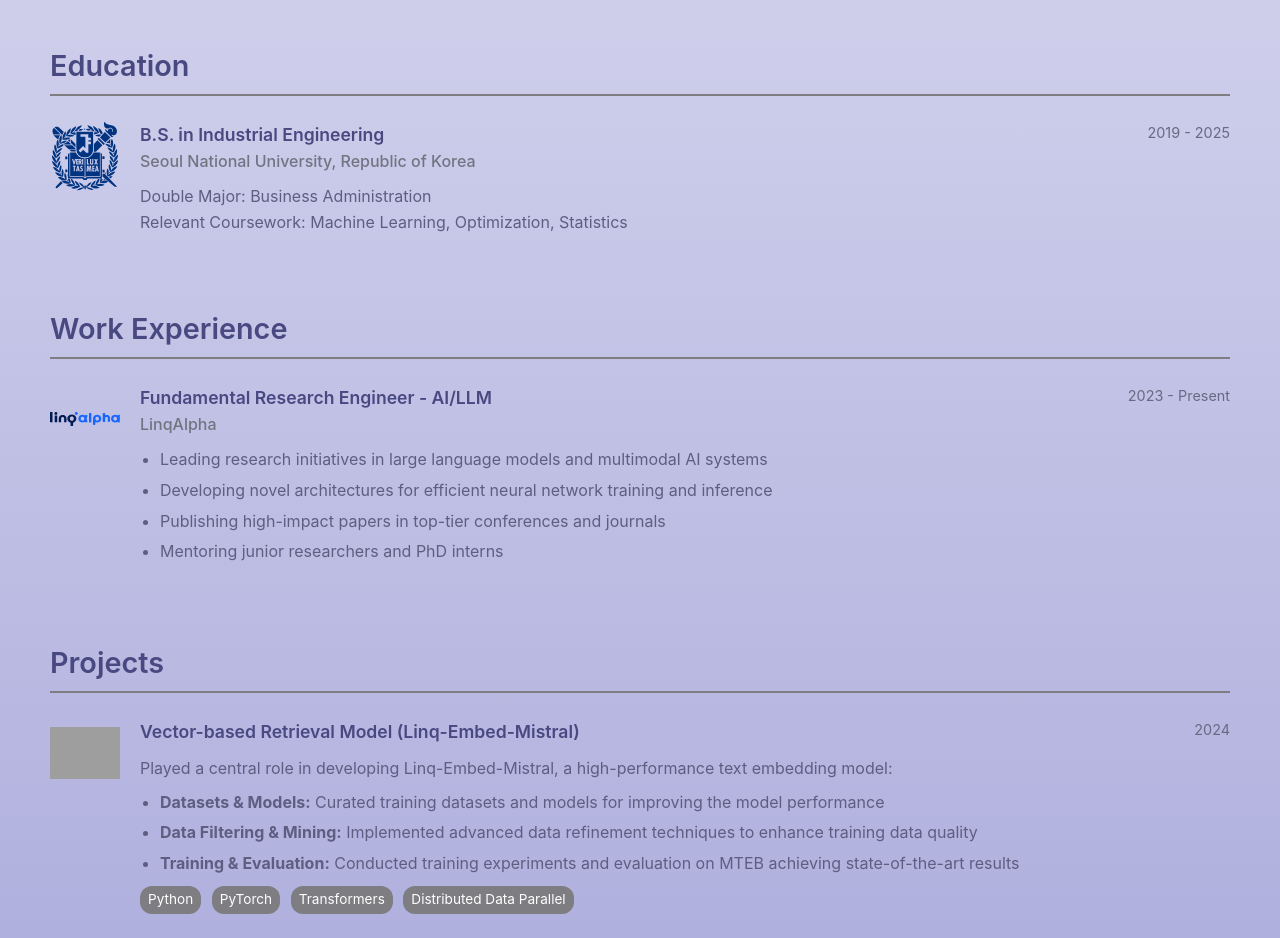
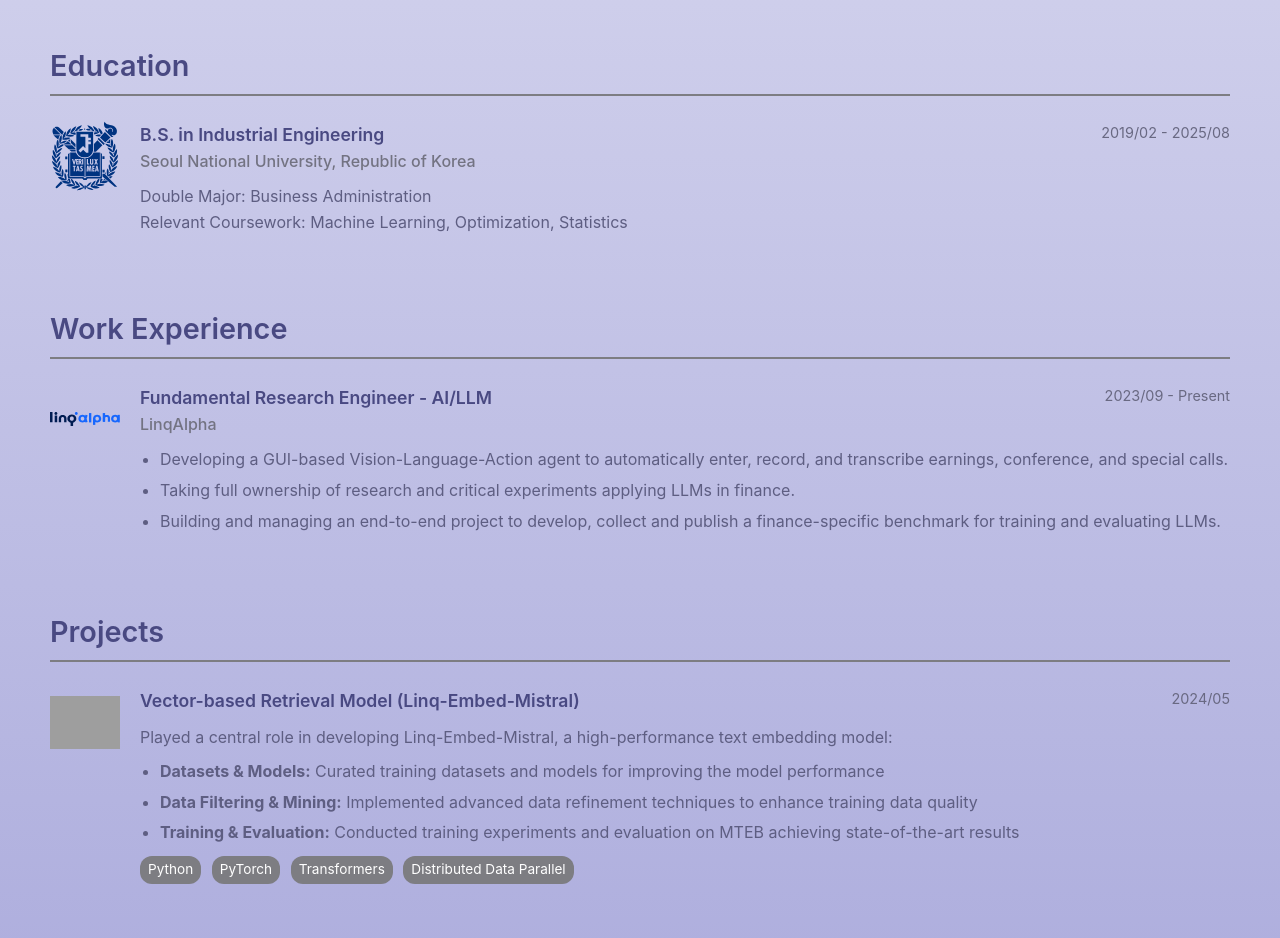
Before and after one commit to JiH00nKw0n/ji00nkw0n.github.io, a plain HTML site: page index.html in a window 1280 px wide. Shown: the part 1160-2098 px from the top of the page. Drawn offline with Linux system fonts and the light colour scheme; grey boxes are pictures that could not be loaded.

Commit message:
update work experience

```diff
--- a/index.html
+++ b/index.html
@@ -436,7 +436,7 @@
                         <div class="item-title">B.S. in Industrial Engineering</div>
                         <div class="item-institution">Seoul National University, Republic of Korea</div>
                     </div>
-                    <div class="item-date">2019 - 2025</div>
+                    <div class="item-date">2019/02 - 2025/08</div>
                 </div>
                 <div class="item-description">
                     Double Major: Business Administration<br>
@@ -455,14 +455,13 @@
                         <div class="item-title">Fundamental Research Engineer - AI/LLM</div>
                         <div class="item-company">LinqAlpha</div>
                     </div>
-                    <div class="item-date">2023 - Present</div>
+                    <div class="item-date">2023/09 - Present</div>
                 </div>
                 <div class="item-description">
                     <ul>
-                        <li>Leading research initiatives in large language models and multimodal AI systems</li>
-                        <li>Developing novel architectures for efficient neural network training and inference</li>
-                        <li>Publishing high-impact papers in top-tier conferences and journals</li>
-                        <li>Mentoring junior researchers and PhD interns</li>
+                        <li>Developing a GUI-based Vision-Language-Action agent to automatically enter, record, and transcribe earnings, conference, and special calls.</li>
+                        <li>Taking full ownership of research and critical experiments applying LLMs in finance.</li>
+                        <li>Building and managing an end-to-end project to develop, collect and publish a finance-specific benchmark for training and evaluating LLMs.</li>
                     </ul>
                 </div>
             </div>
@@ -476,7 +475,7 @@
                 <img src="https://framerusercontent.com/images/hR0zBf3gaEChVdowK2MBsfMrwHc.png?scale-down-to=2048&lossless=1" alt="LinqAlpha Project" class="project-logo">
                 <div class="item-header">
                     <div class="item-title">Vector-based Retrieval Model (Linq-Embed-Mistral)</div>
-                    <div class="item-date">2024</div>
+                    <div class="item-date">2024/05</div>
                 </div>
                 <div class="item-description">
                     Played a central role in developing Linq-Embed-Mistral, a high-performance text embedding model:
```
